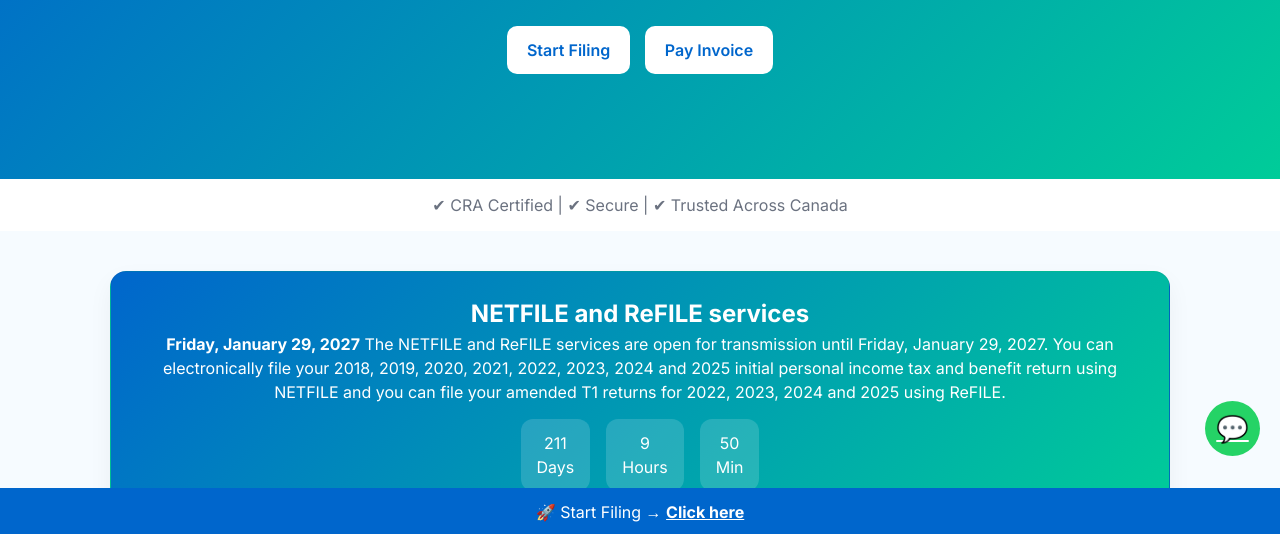
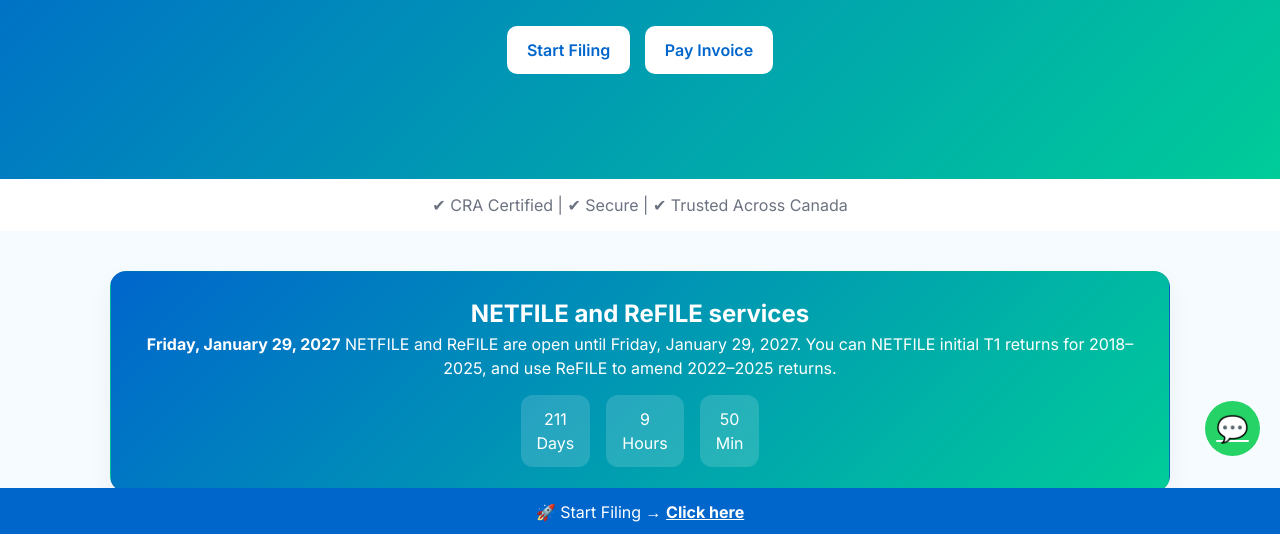
Before and after one commit to Kolotech-ca/Tax, a plain HTML site: page index.html in a window 1280 px wide. Shown: the part 264-798 px from the top of the page. Drawn offline with Linux system fonts and the light colour scheme.

Commit message:
index page update

```diff
--- a/index.html
+++ b/index.html
@@ -121,9 +121,8 @@
 <!-- COUNTDOWN RESTORED -->
 <div class="card count">
 <h2>NETFILE and ReFILE services</h2>
-<p><strong>Friday, January 29, 2027</strong> The NETFILE and ReFILE services are open for transmission until Friday, January 29, 2027.
-  You can electronically file your 2018, 2019, 2020, 2021, 2022, 2023, 2024 and 2025 initial personal income tax and benefit return using NETFILE
-  and you can file your amended T1 returns for 2022, 2023, 2024 and 2025 using ReFILE.</p>
+<p><strong>Friday, January 29, 2027</strong> NETFILE and ReFILE are open until Friday, January 29, 2027.
+  You can NETFILE initial T1 returns for 2018–2025, and use ReFILE to amend 2022–2025 returns.</p>
 <div class="grid">
 <div class="box"><div id="d"></div>Days</div>
 <div class="box"><div id="h"></div>Hours</div>
```
